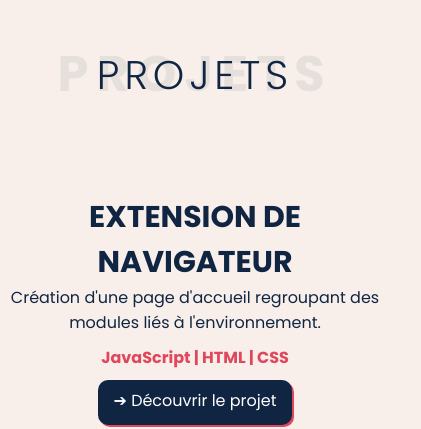
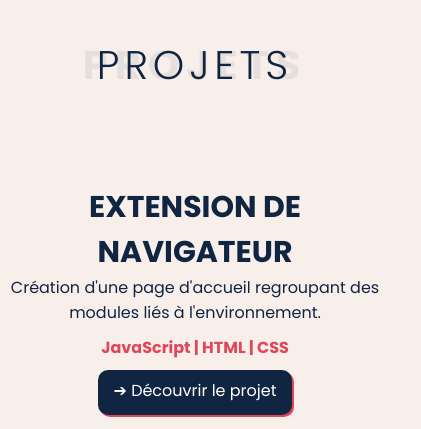
Before and after one commit to morganelepine/morganelepine.github.io, a website: page index.html in a window 390 px wide. Shown: the part 846-1275 px from the top of the page, 421 px wide, since content can reach past the window. Drawn offline with nearby package versions, Linux system fonts and the light colour scheme.

Commit message:
Responsive

```diff
--- a/index.html
+++ b/index.html
@@ -177,7 +177,7 @@
                                     <li>Mise en œuvre de la stratégie e-marketing : newsletters, webinaires, vidéos...</li>
                                     <li>Community management</li>
                                     <li>Mise en place de tables rondes et d'enquêtes utilisateur·ices</li>
-                                    <li>Étude et suivi de la concurrence et de l'évolution du marché</li>
+                                    <li>Suivi de la concurrence et de l'évolution du marché</li>
                                     <li>Encadrement d'un·e stagiaire</li>
                                 </ul>
                             </div>
--- a/style.css
+++ b/style.css
@@ -753,7 +753,7 @@ footer
     .experiencesPro li
     {
         font-size: 16px;
-        padding: 3px 0 3px 0;
+        padding: 2px 0 2px 0;
     }
 
     footer{
@@ -769,7 +769,7 @@ footer
         margin: 7% 0 0 0;
     }
     .section-projets, .section-pro, .section-education{
-        margin: 20px 1%;
+        margin: 10px 1%;
     }
     .title span{
         letter-spacing: 8px;
@@ -777,3 +777,14 @@ footer
         top: -8px;
     }
 }
+
+/*ne s'exécute que quand la largeur d'écran est <= 500px*/
+
+@media screen and (max-width:500px){
+
+    .title span{
+        letter-spacing: 7px;
+        font-size: 40px;
+        top: 0px;
+    }
+}
```
